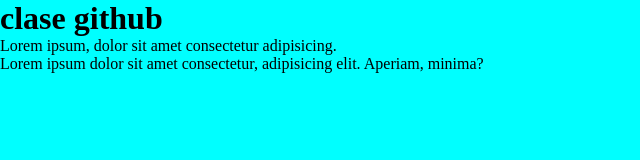
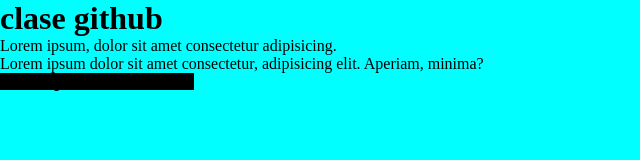
Before and after one commit to WinnieDobbie/camada16750, a plain HTML site: page index.html in a window 1280 px wide. Shown: the whole page, without its empty margins (0-640 px from the left). Drawn offline with Linux system fonts and the light colour scheme.

Commit message:
agregue etiqueta strong

```diff
--- a/estilos.css
+++ b/estilos.css
@@ -8,3 +8,6 @@ body{
 }
 h1{
     color:black}
+strong{
+background-color: black
+}
--- a/index.html
+++ b/index.html
@@ -11,5 +11,6 @@
     <h1>clase github</h1>
     <p>Lorem ipsum, dolor sit amet consectetur adipisicing.</p>
     <p>Lorem ipsum dolor sit amet consectetur, adipisicing elit. Aperiam, minima?</p>
+    <strong>Lorem ipsum dolor sit amet.</strong>
 </body>
 </html>
```
